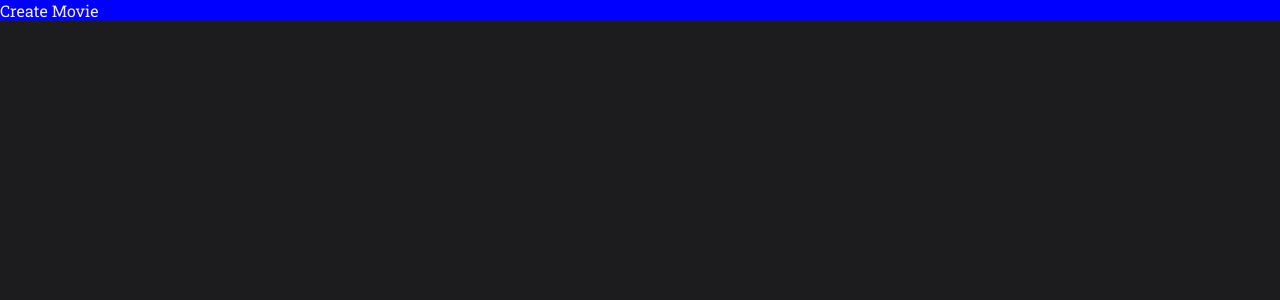
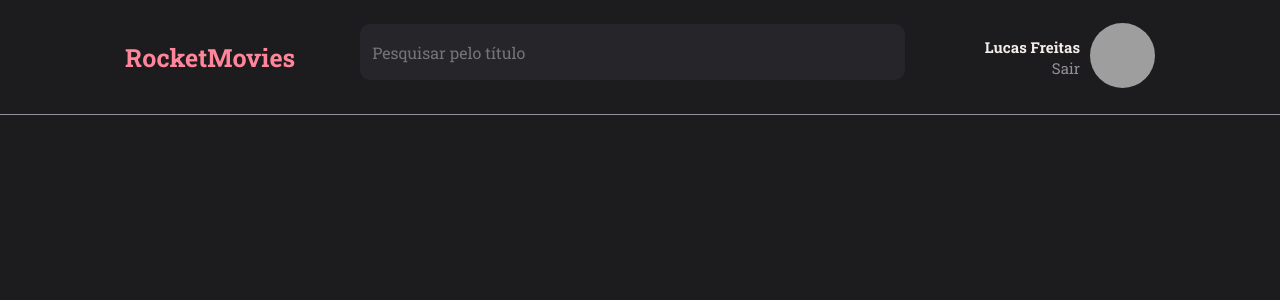
Before and after one commit to lucasfreittas/RocketFlix-Front, a React (Vite) app: page /newReview in a window 1280 px wide. Shown: the top 300 px of the page. Built offline with nearby package versions, Linux system fonts and the light colour scheme; grey boxes are pictures that could not be loaded.

Commit message:
Create Review page init

```diff
--- a/src/Pages/CreateMovie/index.jsx
+++ b/src/Pages/CreateMovie/index.jsx
@@ -1,9 +1,10 @@
 import { Container } from './styles';
+import { Header } from '../../Components/Header';
 
 export function CreateMovie(){
     return(
         <Container>
-            Create Movie
+            <Header/>
         </Container>
     )
 }
--- a/src/Pages/CreateMovie/styles.js
+++ b/src/Pages/CreateMovie/styles.js
@@ -2,6 +2,5 @@ import styled from 'styled-components';
 
 export const Container = styled.div`
   width: 100%;
-  height: 100%;
-  background-color: blue;
+  height: 100vh;
 `
--- a/src/Pages/Home/index.jsx
+++ b/src/Pages/Home/index.jsx
@@ -3,6 +3,7 @@ import { Header } from '../../Components/Header'
 import { Button } from '../../Components/Button';
 import {FiPlus} from 'react-icons/fi'
 import { Note } from '../../Components/Note';
+import { Link } from 'react-router-dom';
 
 
 export function Home(){
@@ -11,7 +12,9 @@ export function Home(){
             <Header />
             <Title>
                 <h1>Meus Filmes</h1>
-                <Button icon={FiPlus} title='Adicionar Filme' />
+                <Link to='/newReview'>
+                    <Button icon={FiPlus} title='Adicionar Filme' />
+                </Link>
             </Title>
 
             <Content>
```
